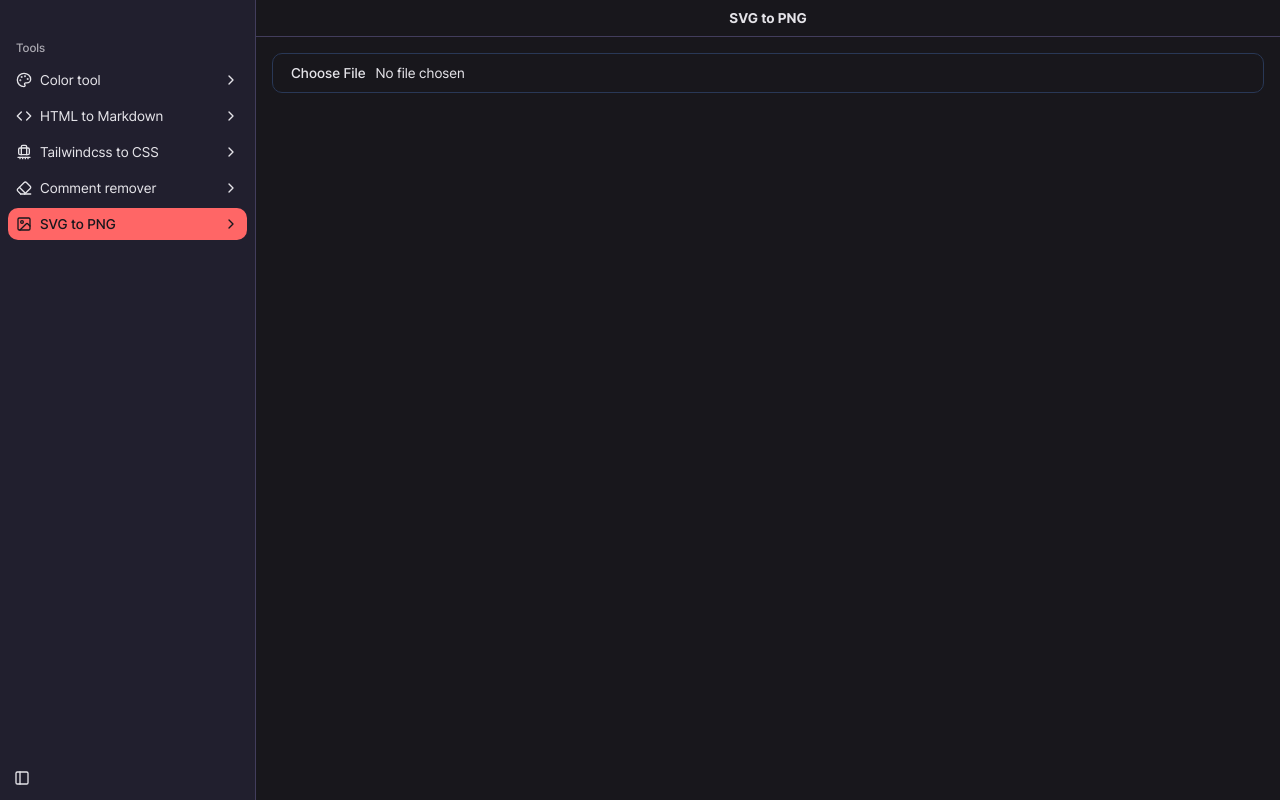
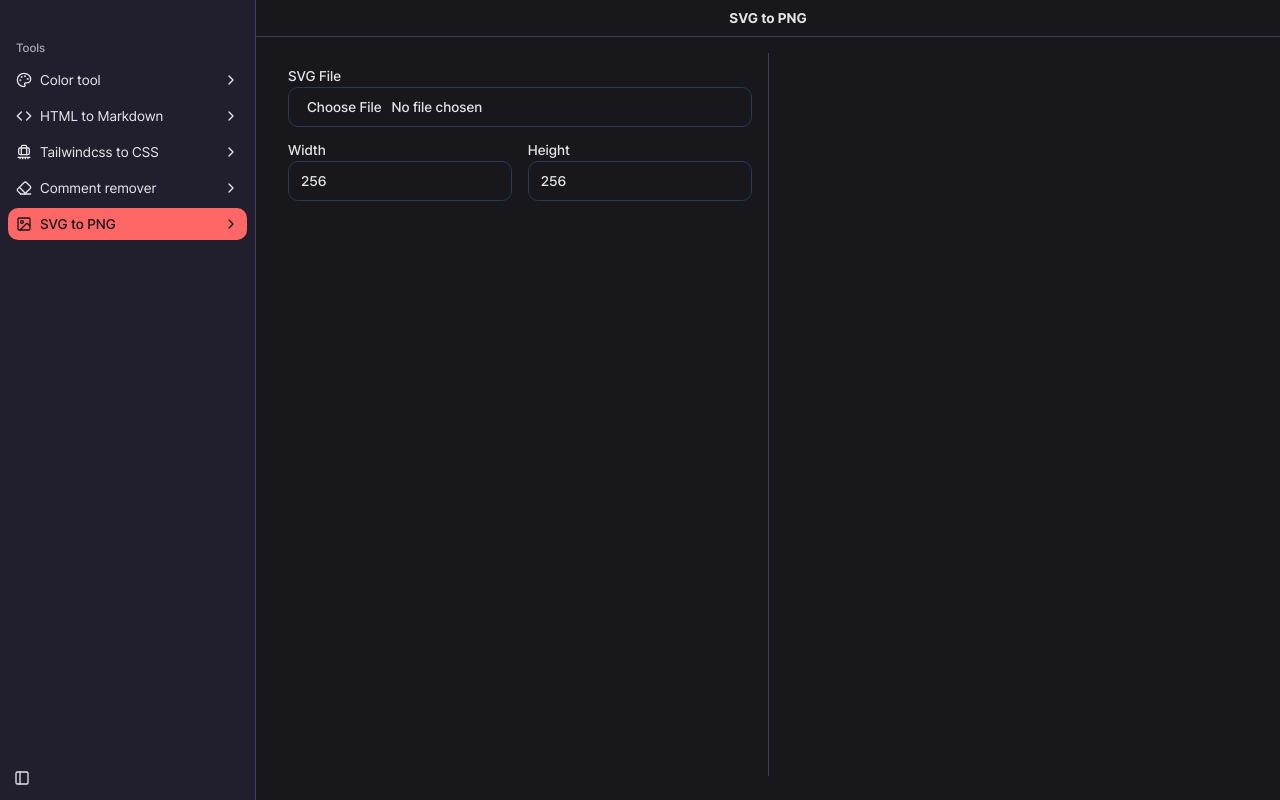
Before and after one commit to eggplantiny/eggp-tools, a React (Vite) app: page /#/svg-to-png in a window 1280 px wide. Built offline with nearby package versions, Linux system fonts and the light colour scheme.

Commit message:
feat:svg2png

```diff
--- a/src/renderer/index.html
+++ b/src/renderer/index.html
@@ -6,7 +6,7 @@
 
     <meta
       http-equiv="Content-Security-Policy"
-      content="default-src 'self'; script-src 'self' 'unsafe-eval'; style-src 'self' 'unsafe-inline'; img-src 'self' data: file:;"
+      content="default-src 'self'; script-src 'self' 'unsafe-eval'; style-src 'self' 'unsafe-inline'; img-src 'self' data: file: blob:;"
     />
   </head>
 
--- a/src/renderer/src/assets/css/main.css
+++ b/src/renderer/src/assets/css/main.css
@@ -104,3 +104,14 @@
     font-feature-settings: "rlig" 1, "calt" 1;
   }
 }
+
+
+
+.electron-draggable {
+  -webkit-user-select: none;
+  -webkit-app-region: drag;
+}
+
+.electron-draggable-release {
+  -webkit-app-region: no-drag;
+}
--- a/src/renderer/src/components/layout/app-header.tsx
+++ b/src/renderer/src/components/layout/app-header.tsx
@@ -18,7 +18,7 @@ export function AppHeader() {
 
   return (
     <>
-      <header className={cn('relative flex justify-center items-center p-2 gap-2')}>
+      <header className={cn('electron-draggable relative flex justify-center items-center p-2 gap-2')}>
         {
           title && (
             <h1 className={cn('!text-sm text-left font-bold')}>{title}</h1>)
--- a/src/renderer/src/components/nav-main.tsx
+++ b/src/renderer/src/components/nav-main.tsx
@@ -19,11 +19,11 @@ export interface MenuItemType {
 
 export function NavMain({ items }: { items: MenuItemType[] }) {
   return (
-    <SidebarGroup className="mt-6">
+    <SidebarGroup className="mt-6 electron-draggable">
       <SidebarGroupLabel>
         Tools
       </SidebarGroupLabel>
-      <SidebarMenu>
+      <SidebarMenu className="electron-draggable-release">
         {items.map(item => (
           <SidebarMenuItem
             key={item.url}
@@ -35,7 +35,7 @@ export function NavMain({ items }: { items: MenuItemType[] }) {
             >
               <Link to={item.url}>
                 {item.icon && <item.icon />}
-                <span>{item.title}</span>
+                <span className="whitespace-nowrap">{item.title}</span>
                 <ChevronRight className="ml-auto transition-transform duration-200 group-data-[state=open]/collapsible:rotate-90" />
               </Link>
             </SidebarMenuButton>
--- a/src/renderer/src/pages/color-tool-page.tsx
+++ b/src/renderer/src/pages/color-tool-page.tsx
@@ -243,10 +243,11 @@ export function ColorToolPage() {
                 <PenTool />
               </Button>
             </PopoverTrigger>
-            <PopoverContent>
+            <PopoverContent className={cn('w-64')}>
               <div className={cn('flex flex-col gap-4')}>
                 { colorCommands.map(({ label, leftAction, rightAction }) => (
                   <CommandController
+                    key={label}
                     label={label}
                     leftAction={() => syncColors(leftAction(chroma.color(pickerColor)))}
                     rightAction={() => syncColors(rightAction(chroma.color(pickerColor)))}
--- a/src/renderer/src/pages/svg-to-png-page.tsx
+++ b/src/renderer/src/pages/svg-to-png-page.tsx
@@ -1,17 +1,22 @@
 import { Input } from '@/components/ui/input'
-import { PageRoot } from '@/components/ui/layout'
+import { Label } from '@/components/ui/label'
+import { PageRootWithSplit } from '@/components/ui/layout'
+import { Tooltip, TooltipContent, TooltipTrigger } from '@/components/ui/tooltip'
 import usePageMeta from '@/hooks/use-page-meta'
-import { useSessionStorage } from '@/hooks/use-storage'
 import { svgToPng } from '@/lib/image'
-import { useState } from 'react'
+import { cn } from '@/lib/utils'
+import { useEffect, useState } from 'react'
 
 export function SvgToPngPage() {
   usePageMeta({
     title: 'SVG to PNG',
   })
 
-  const [_svg, setSvg] = useSessionStorage<string>('svg-to-png:svg', '')
+  const [svg, setSvg] = useState<string>('')
   const [image, setImage] = useState<string>()
+
+  const [width, setWidth] = useState(256)
+  const [height, setHeight] = useState(256)
 
   function onInput(event: React.ChangeEvent<HTMLInputElement>) {
     const file = event.target.files?.[0]
@@ -21,24 +26,80 @@ export function SvgToPngPage() {
     reader.onload = async (event) => {
       const svg = event.target?.result as string
       setSvg(svg)
-
-      const _image = await svgToPng(svg, 256, 256)
-      setImage(_image)
     }
     reader.readAsText(file)
   }
 
+  useEffect(() => {
+    if (!svg)
+      return
+    svgToPng(svg, width, height).then(setImage)
+  }, [svg, width, height])
+
   return (
-    <PageRoot>
+    <PageRootWithSplit
+      left={(
+        <div className={cn('grid grid-cols-12 gap-4')}>
+          <Label className={cn('col-span-12')}>
+            SVG File
             <Input
               type="file"
               accept="image/svg+xml"
               onInput={onInput}
+              className={cn('mt-1')}
             />
+          </Label>
 
+          <Label className={cn('col-span-6')}>
+            Width
+            <Input
+              type="number"
+              value={width}
+              onInput={event => setWidth(Number(event.currentTarget.value))}
+              className={cn('mt-1')}
+            />
+          </Label>
+
+          <Label className={cn('col-span-6')}>
+            Height
+            <Input
+              type="number"
+              value={height}
+              onInput={event => setHeight(Number(event.currentTarget.value))}
+              className={cn('mt-1')}
+            />
+          </Label>
+        </div>
+      )}
+      right={(
+        <>
           {image && (
-        <img src={image} alt="SVG to PNG" className="w-64 h-64" />
+            <div className={cn('grid grid-cols-12 gap-4')}>
+              <div className={cn('col-span-12')}>
+                <Tooltip>
+                  <TooltipTrigger>
+                    <a href={image} download="image.png">
+                      <img
+                        src={image}
+                        alt="SVG to PNG"
+                        style={{
+                          width: `${width}px`,
+                          height: `${height}px`,
+                        }}
+                      />
+                    </a>
+                  </TooltipTrigger>
+                  <TooltipContent>
+                    Download
+                  </TooltipContent>
+                </Tooltip>
+              </div>
+            </div>
+          ) }
+        </>
       )}
-    </PageRoot>
+    >
+
+    </PageRootWithSplit>
   )
 }
```
Also changed, not shown: src/main/index.ts (+7 -36 lines). Lines whose indentation alone changed are shown as unchanged.
